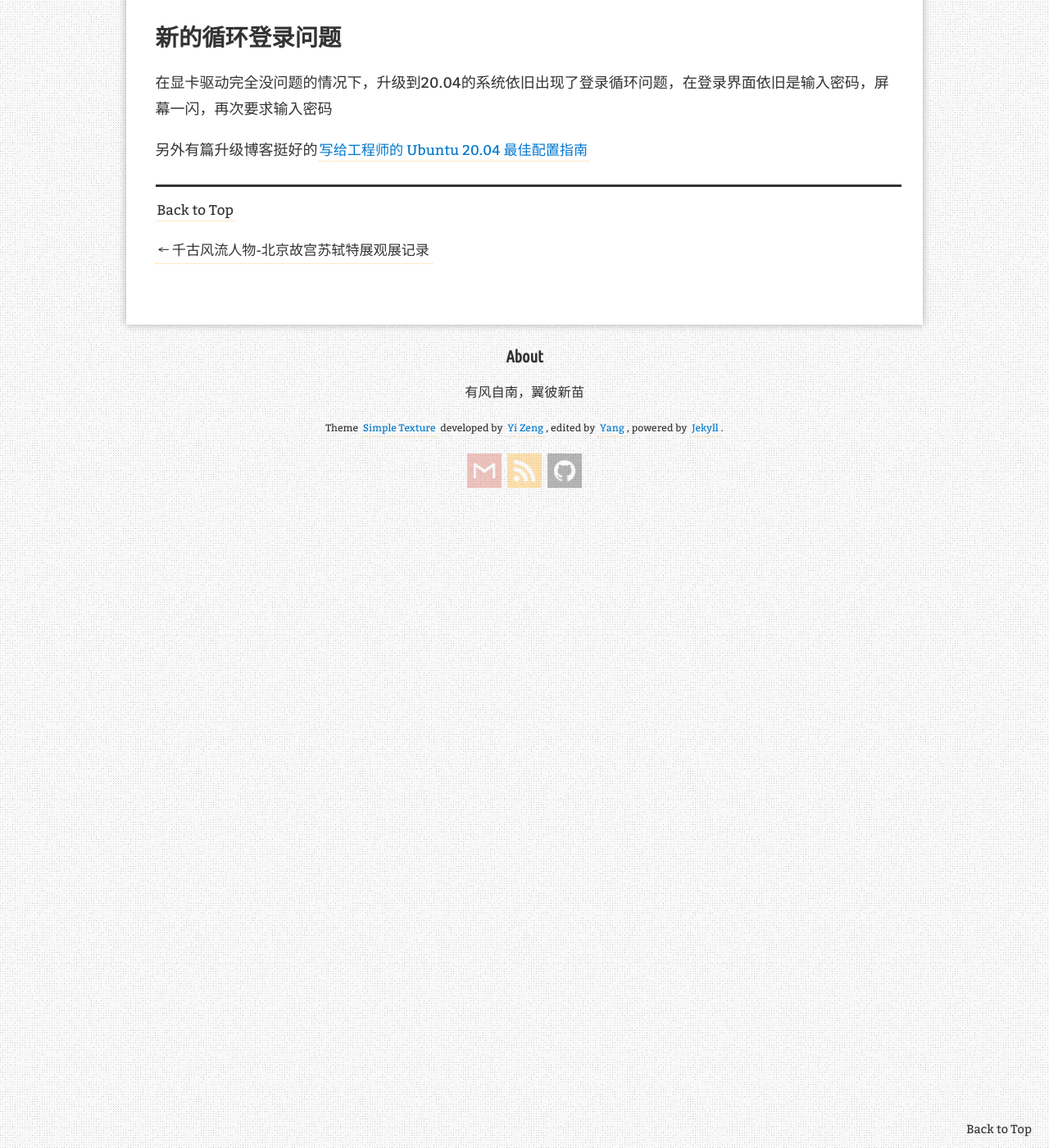
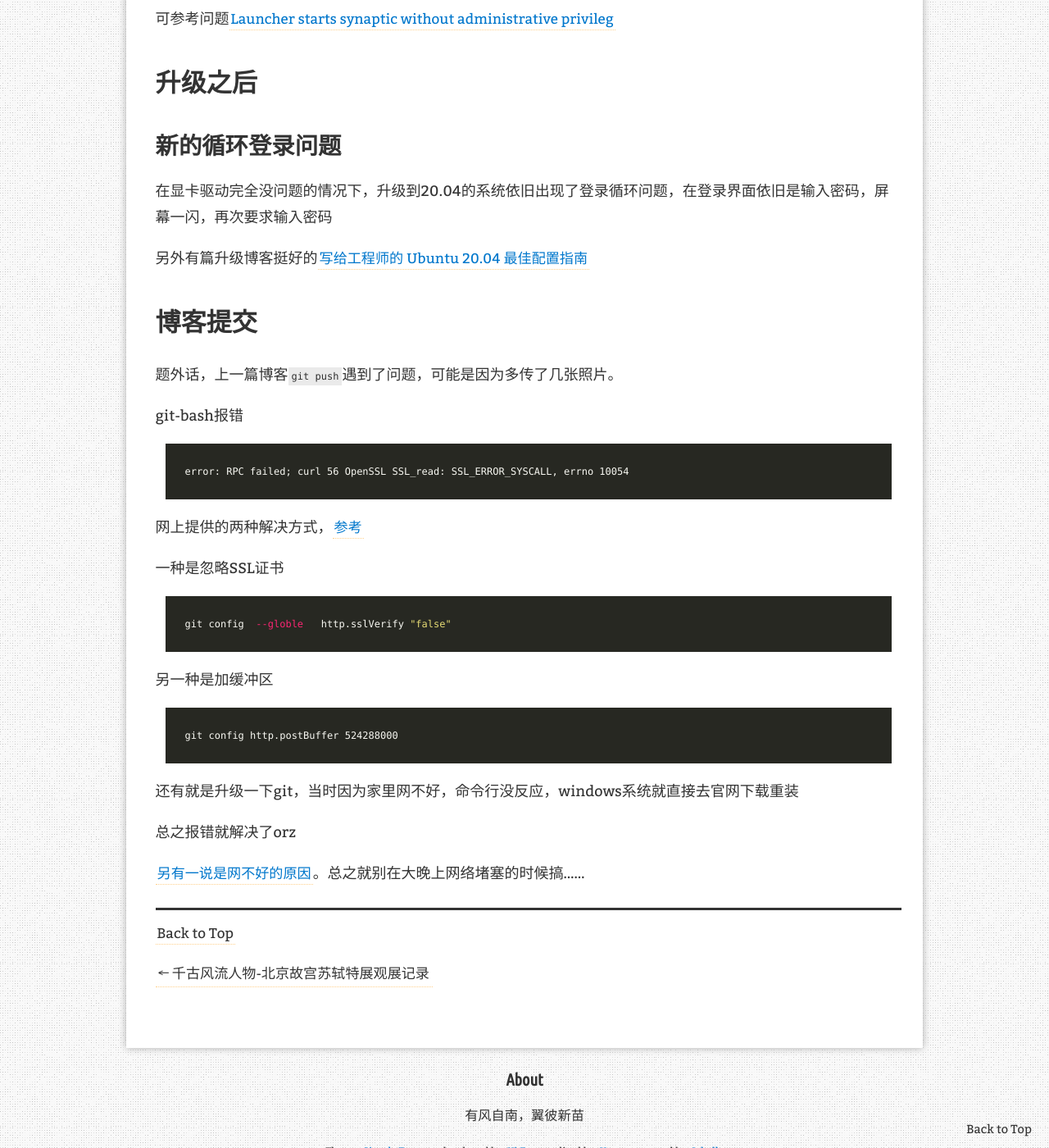
Before and after one commit to MagicianNeverland/magicianneverland.github.io, a Jekyll site: the page built from _posts/2020-11-01-ubuntu-18-to-20.md, in a window 1280 px wide and 1400 px high, scrolled down 3425 px. Shown: the whole window at 82% size. Built offline with Jekyll 4.4.1, drawn with Linux system fonts in a browser that asks for light colours; comment, search, counter and statistics services are not loaded; some of the changed text lies outside the part shown.

Commit message:
modified post

```diff
--- a/_posts/2020-11-01-ubuntu-18-to-20.md
+++ b/_posts/2020-11-01-ubuntu-18-to-20.md
@@ -33,7 +33,11 @@ unofficial software packages not provided by ubuntu
 
 命令行操作着实繁琐，所以我选择图形界面……
 
-打开“软件与更新”（Software&Updates），把Other software里勾选的源都取消掉了
+打开“软件与更新”（Software&Updates）
+
+在ubuntu software里面选择源，我选的是阿里云的源，官方源我也试过但是失败，所以就默认用阿里云了
+
+把Other software里勾选的源都取消掉了
 
 [命令行操作也可参考](https://www.onetransistor.eu/2015/12/remove-ppa-ubuntu.html)
 
@@ -96,3 +100,39 @@ sudo apt install mutter
 在显卡驱动完全没问题的情况下，升级到20.04的系统依旧出现了登录循环问题，在登录界面依旧是输入密码，屏幕一闪，再次要求输入密码
 
 另外有篇升级博客挺好的[写给工程师的 Ubuntu 20.04 最佳配置指南](https://juejin.im/post/6844904149822210056)
+
+# 博客提交
+
+题外话，上一篇博客`git push`遇到了问题，可能是因为多传了几张照片。
+
+git-bash报错
+
+{% highlight shell %}
+
+error: RPC failed; curl 56 OpenSSL SSL_read: SSL_ERROR_SYSCALL, errno 10054
+
+{% endhighlight %}
+
+网上提供的两种解决方式，[参考](https://stackoverflow.com/questions/46232906/git-clone-error-rpc-failed-curl-56-openssl-ssl-read-ssl-error-syscall-errno)
+
+一种是忽略SSL证书
+
+{% highlight shell %}
+
+git config  --globle   http.sslVerify "false"
+
+{% endhighlight %}
+
+另一种是加缓冲区
+
+{% highlight shell %}
+
+git config http.postBuffer 524288000
+
+{% endhighlight %}
+
+还有就是升级一下git，当时因为家里网不好，命令行没反应，windows系统就直接去官网下载重装
+
+总之报错就解决了orz
+
+[另有一说是网不好的原因](https://www.cnblogs.com/mmzs/p/12039888.html)。总之就别在大晚上网络堵塞的时候搞……
```
